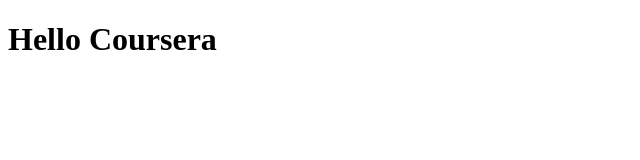
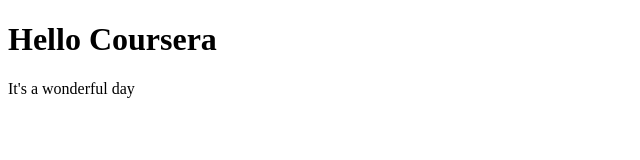
Before and after one commit to KoolerKing/coursera-h5-c3-js-2016, a plain HTML site: page assign1/index.html in a window 1280 px wide. Shown: the whole page, without its empty margins (0-640 px from the left). Drawn offline with Linux system fonts and the light colour scheme.

Commit message:
first change to test setup

```diff
--- a/assign1/index.html
+++ b/assign1/index.html
@@ -5,5 +5,6 @@
 </head>
 <body>
 <h1>Hello Coursera</h1>
+<p>It's a wonderful day</p>
 </body>
 </html>
```
